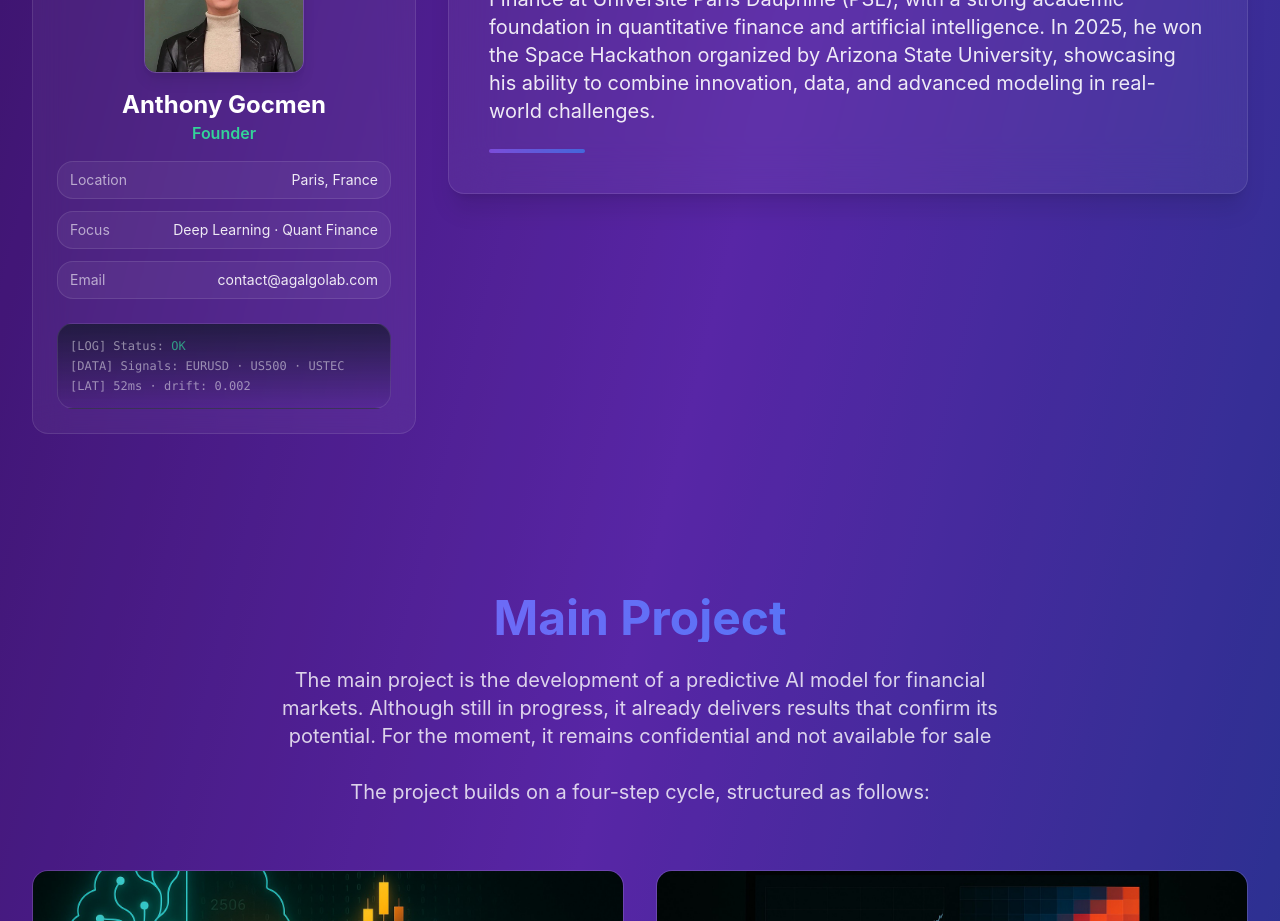
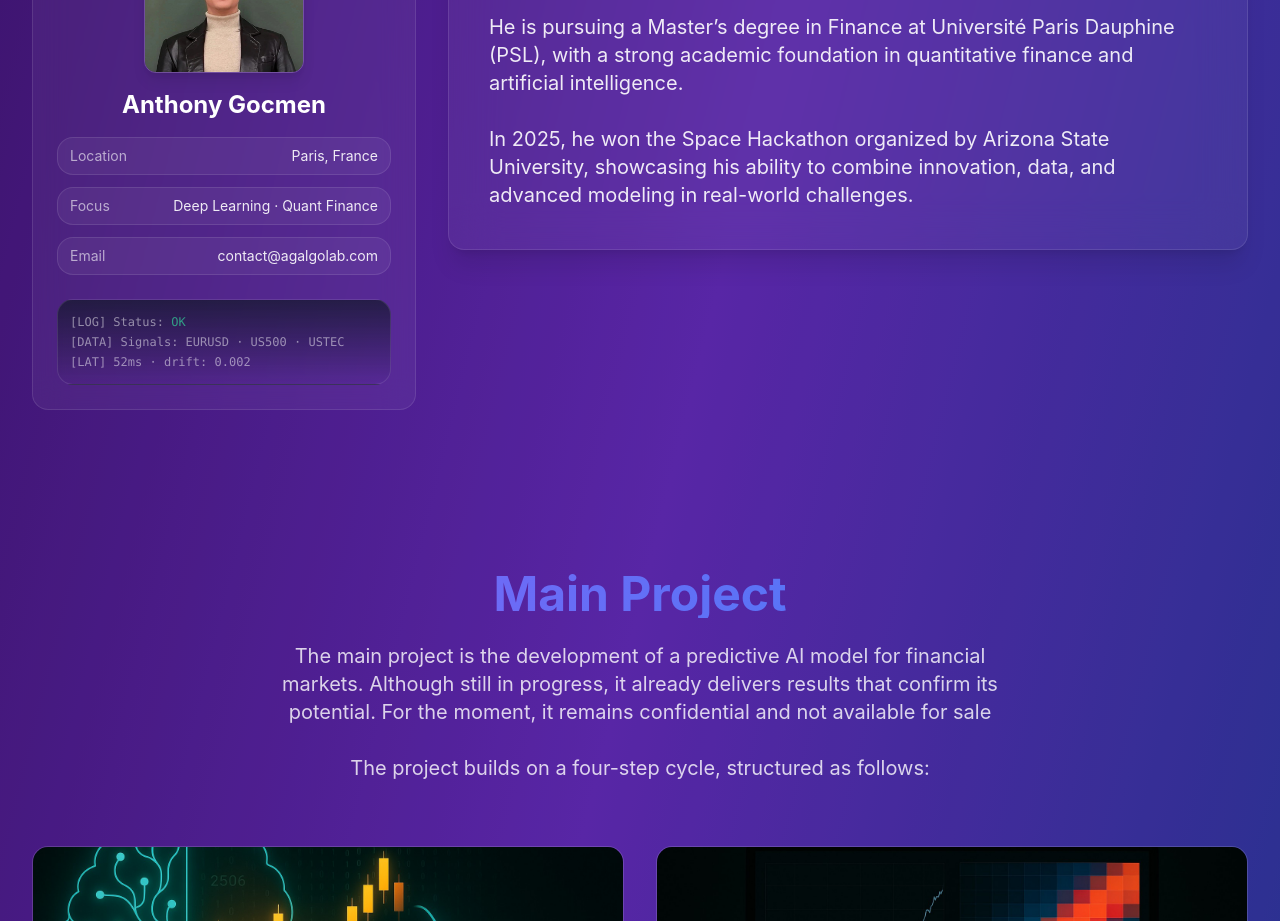
Before and after one commit to ag-algolab/ag-algolab.github.io, a React (Vite) app: page / in a window 1280 px wide. Shown: the part 1980-2901 px from the top of the page. Built offline with nearby package versions, Linux system fonts and the light colour scheme.

Commit message:
Update App.jsx

```diff
--- a/src/App.jsx
+++ b/src/App.jsx
@@ -265,7 +265,6 @@ function App() {
               {/* Nom / Rôle */}
               <div className="text-center mb-4">
                 <h3 className="text-2xl font-bold text-white">Anthony Gocmen</h3>
-                <p className="text-emerald-400 font-semibold">Founder</p>
               </div>
 
               {/* “Data tags” futuristes */}
@@ -304,15 +303,12 @@ function App() {
               <div className="bg-white/5 backdrop-blur-xl rounded-2xl p-8 md:p-10 border border-white/10 hover:border-white/20 shadow-xl">
                 <p className="text-lg md:text-xl text-white/90 leading-relaxed">
                   <span className="block">
-                    AG AlgoLab is currently led by its founder, Anthony Gocmen, who drives all research and development activities.
+                    AG AlgoLab is currently led by its founder, Anthony Gocmen, who drives all research and development activities. <br /><br />
                     He is pursuing a Master’s degree in Finance at Université Paris Dauphine (PSL), with a strong academic foundation
-                    in quantitative finance and artificial intelligence. In 2025, he won the Space Hackathon organized by Arizona State
-                    University, showcasing his ability to combine innovation, data, and advanced modeling in real-world challenges.
+                    in quantitative finance and artificial intelligence. <br /><br />
+                    In 2025, he won the Space Hackathon organized by Arizona State University, showcasing his ability to combine innovation, data, and advanced modeling in real-world challenges.
                   </span>
                 </p>
-
-                {/* Soulignement gradient animé (subtil) */}
-                <div className="mt-6 h-1 w-24 bg-gradient-to-r from-[#8B5CF6] to-[#3B82F6] rounded-full animate-pulse" />
               </div>
             </motion.div>
           </div>
```
